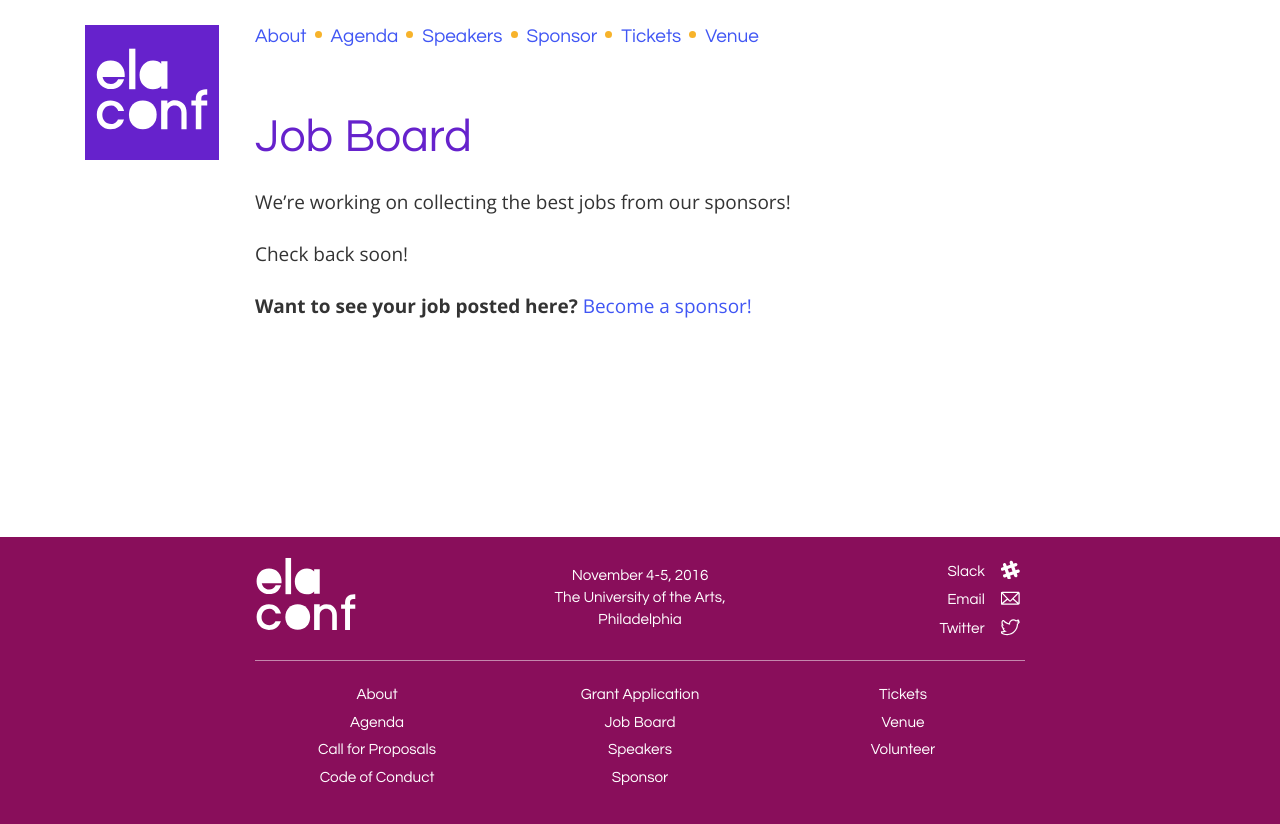
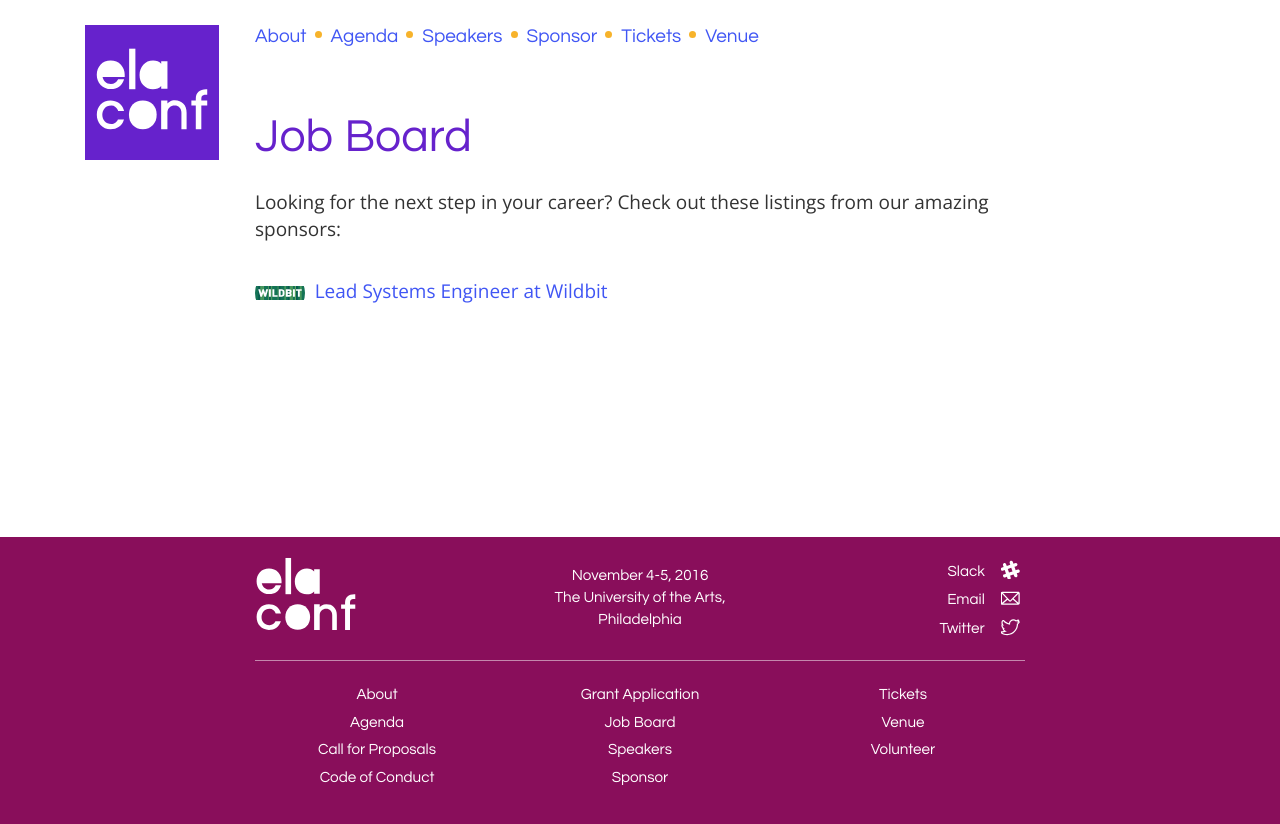
Before and after one commit to elaconf/elaconf.github.io, a Jekyll site: the page built from jobs/index.md, in a window 1280 px wide. Shown: the top 824 px of the page. Built offline with Jekyll 4.4.1, drawn with Linux system fonts in a browser that asks for light colours.

Commit message:
add wildbit jobs posting (#81)
* fix #77

* style clean up

```diff
--- a/_sass/_jobs.scss
+++ b/_sass/_jobs.scss
@@ -8,9 +8,9 @@
   img {
     border-radius: 100%;
     display: inline-block;
-    height: 30px;
+    height: 50px;
     margin-right: .25em;
     vertical-align: middle;
-    width: 30px;
+    width: 50px;
   }
 }
--- a/jobs/index.md
+++ b/jobs/index.md
@@ -3,21 +3,15 @@ layout: page
 title: Job Board
 nav: false
 jobs:
-#- position: Designer
-#  company: Mapbox
-#  link: https://www.mapbox.com/jobs
-#  twitter: mapbox
+- position: Lead Systems Engineer
+  company: Wildbit
+  link: http://wildbit.com/jobs/senior-systems-engineer
+  image: wildbit.svg
 description: Browse open jobs from our sponsors.
 ---
 
-We're working on collecting the best jobs from our sponsors!
+Looking for the next step in your career? Check out these listings from our amazing sponsors:
 
-Check back soon!
-
-{% comment %}
 {% for job in page.jobs %}
-* ![](https://avatars.io/twitter/{{job.twitter}}) [{{job.position}} at {{job.company}}]({{job.link}})
+* ![](/images/sponsors/{{job.image}}) [{{job.position}} at {{job.company}}]({{job.link}})
 {% endfor %}
-{% endcomment %}
-
-**Want to see your job posted here?** [Become a sponsor!](/sponsor/)
```
